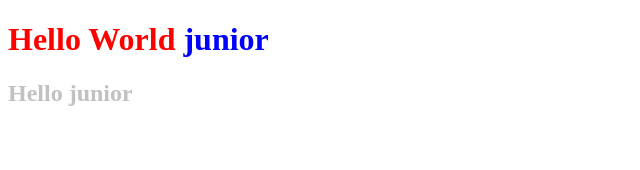
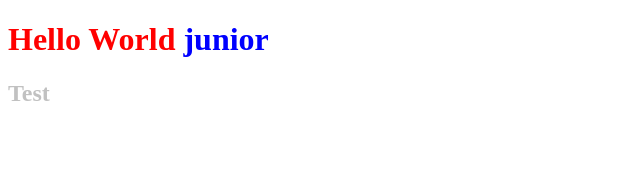
Before and after one commit to JuniorMathias/First-Challenge, a React (Create React App) app: page / in a window 1280 px wide. Shown: the top 170 px of the page, without its empty margins (0-640 px from the left). Built offline with nearby package versions, Linux system fonts and the light colour scheme.

Commit message:
new Script to package.json

```diff
--- a/package.json
+++ b/package.json
@@ -18,9 +18,9 @@
     "styled-components": "^5.1.1"
   },
   "scripts": {
-    "start": "node server.js",
+    "start": "react-scripts start",
     "build": "react-scripts build",
-    "test": "react-scripts test",
+    "test": "react-scripts test --env=jsdom",
     "eject": "react-scripts eject"
   },
   "eslintConfig": {
--- a/src/App.js
+++ b/src/App.js
@@ -8,7 +8,9 @@ class App extends Component {
           <span> junior</span>
         </Title>
 
-         <Titulo> Hello  junior</Titulo>
+         <Titulo> Test
+
+         </Titulo>
       </div>
     )
   }
```
Also changed, not shown: 1 other file (tests, documents, lock files or other folders).
